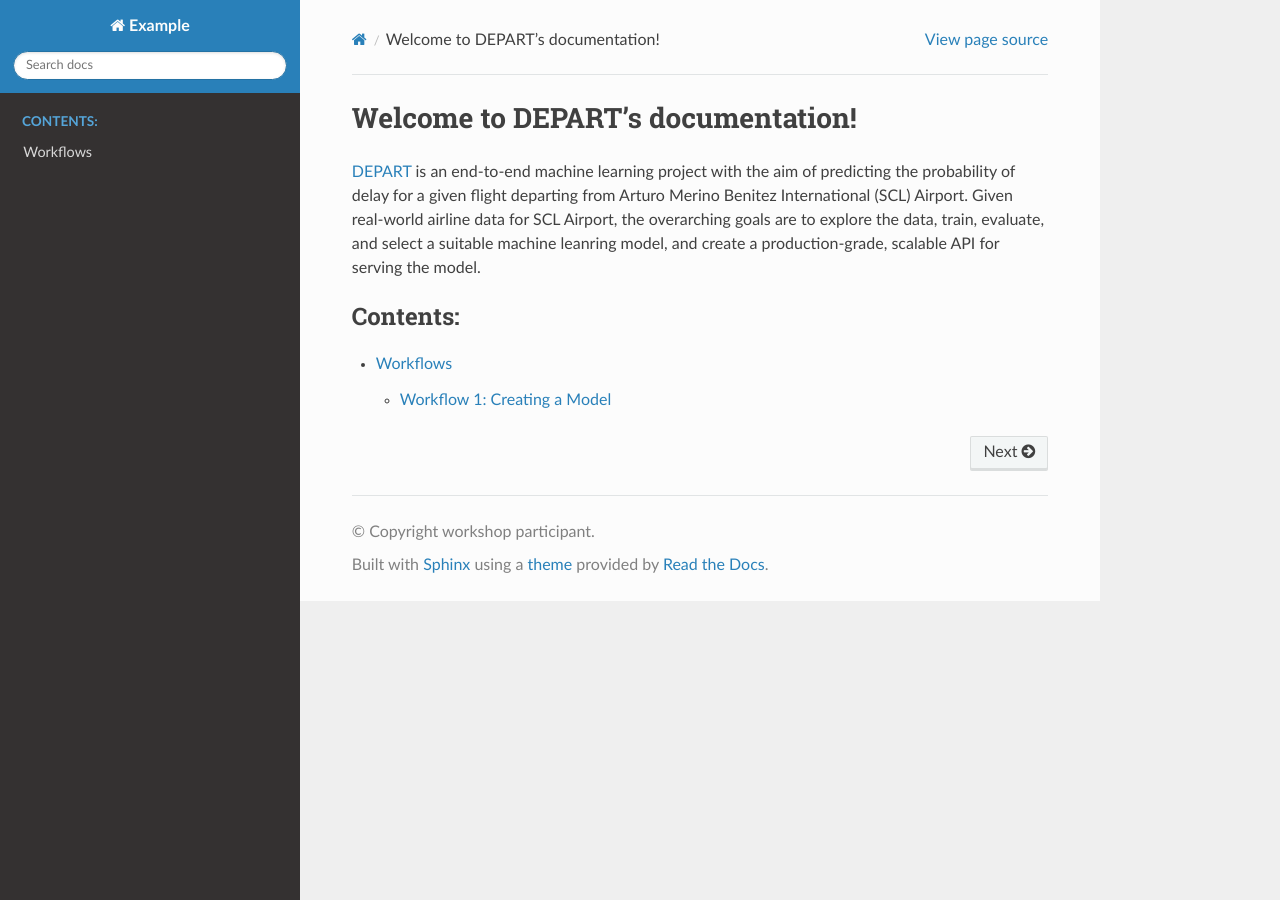
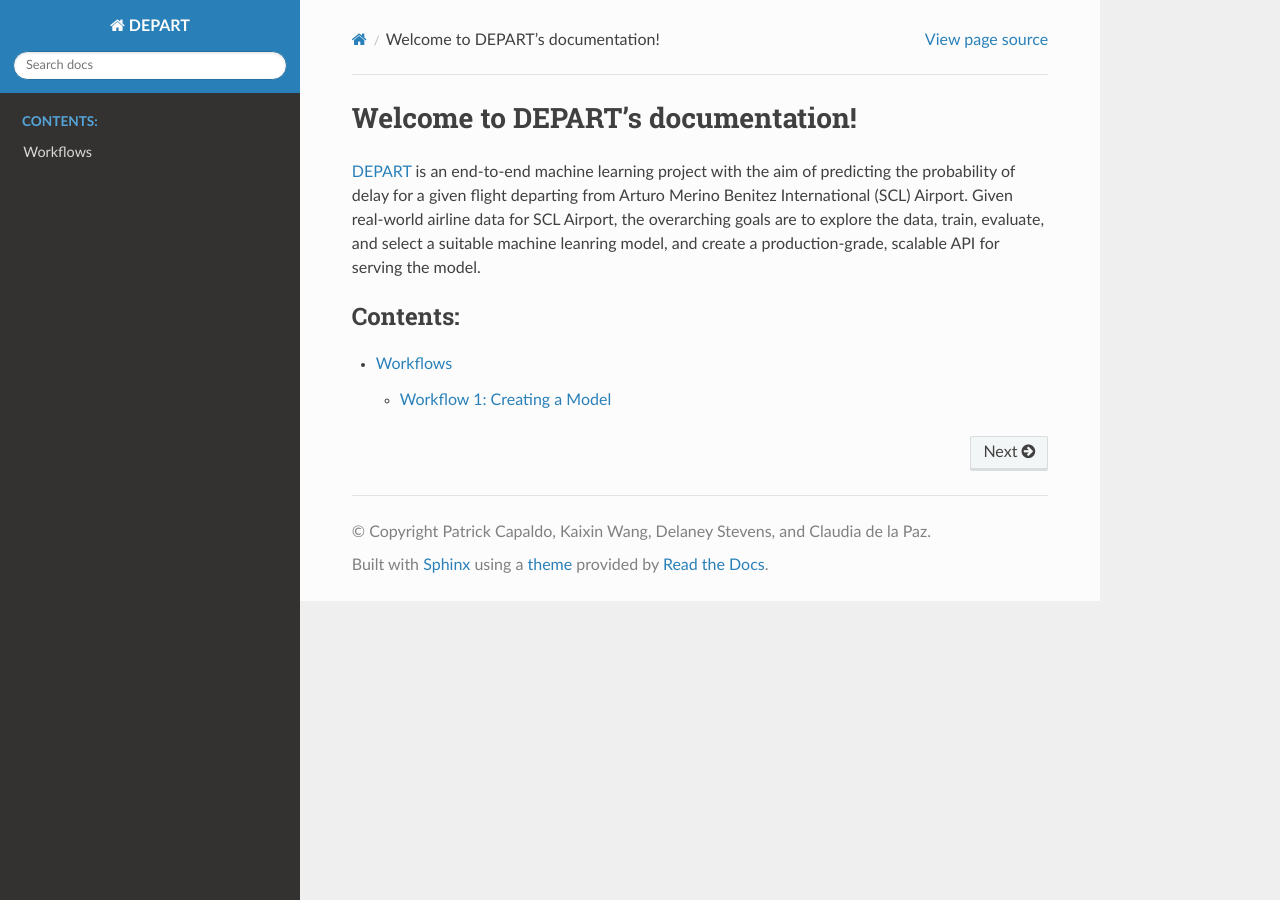
Before and after one commit to patrickcap/DEPART, a Sphinx documentation site: the page built from docs/index.rst, in a window 1280 px wide. Built offline with Sphinx 7.4.7 and the Read the Docs theme 2.0.0, drawn with Linux system fonts in a browser that asks for light colours.

Commit message:
authors and removed example

```diff
--- a/docs/conf.py
+++ b/docs/conf.py
@@ -6,9 +6,9 @@
 # -- Project information -----------------------------------------------------
 # https://www.sphinx-doc.org/en/master/usage/configuration.html#project-information
 
-project = 'Example'
-copyright = 'workshop participant'
-author = 'workshop participant'
+project = 'DEPART'
+copyright = 'Patrick Capaldo, Kaixin Wang, Delaney Stevens, and Claudia de la Paz'
+author = 'Patrick Capaldo, Kaixin Wang, Delaney Stevens, and Claudia de la Paz'
 release = '0.1'
 
 
```
